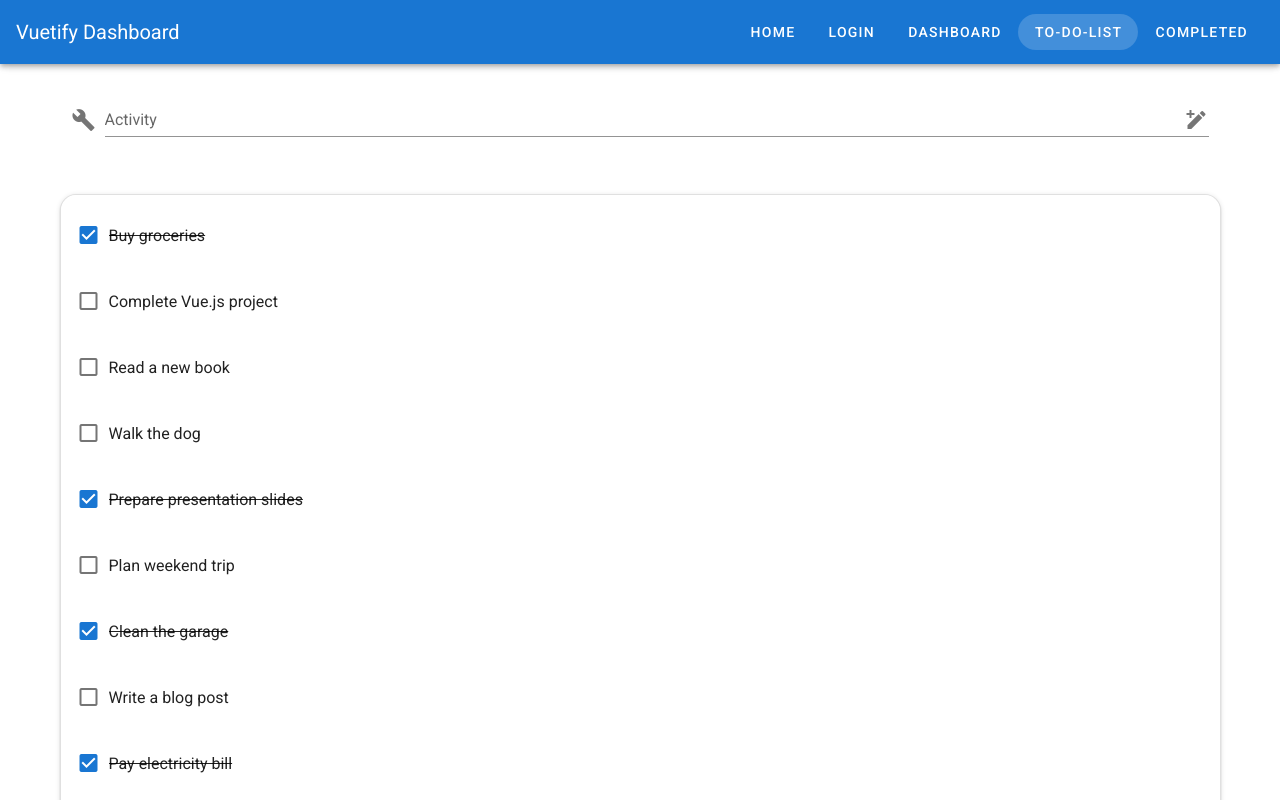
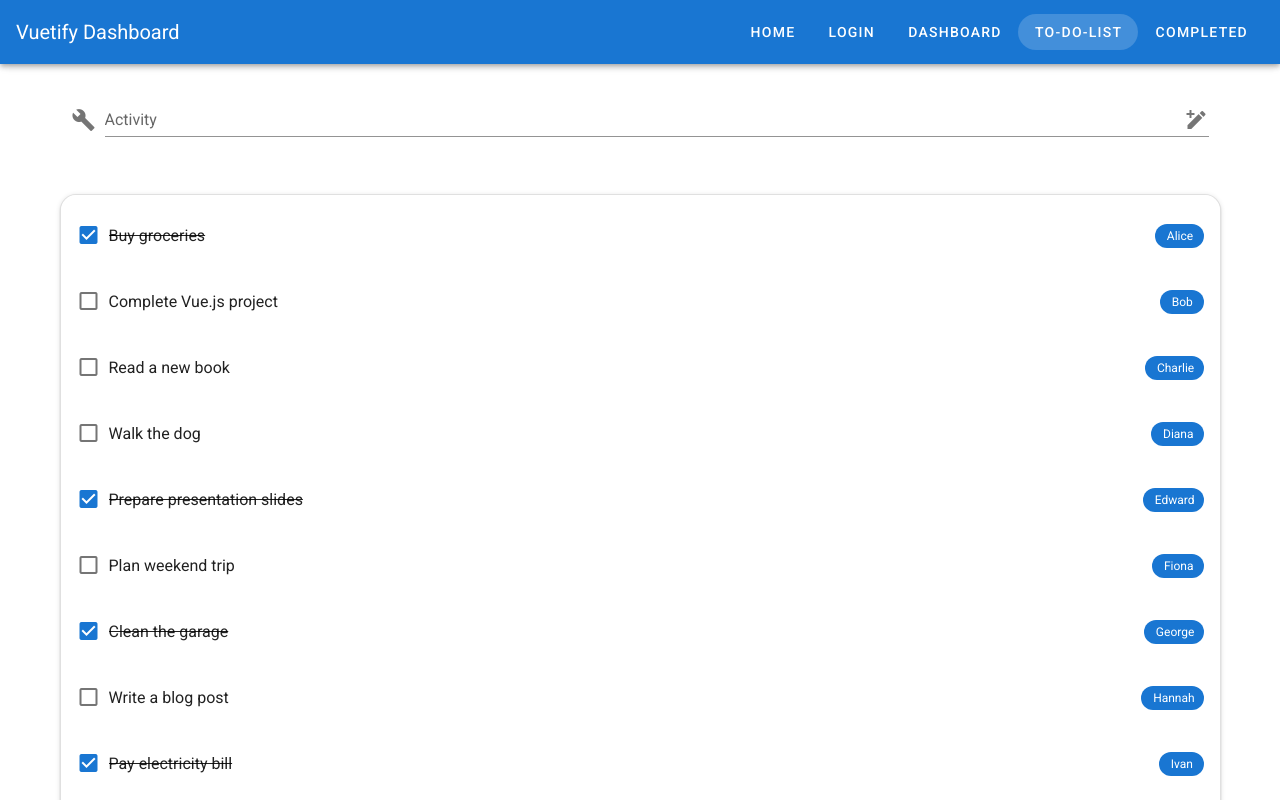
Before and after one commit to casalaspro/hello-world, a Vue app: page /#/todolist in a window 1280 px wide. Shown: the top 800 px of the page. Built offline with nearby package versions, Linux system fonts and the light colour scheme.

Commit message:
ADD - authors chips in list

```diff
--- a/src/components/ActivitiesListComponent.vue
+++ b/src/components/ActivitiesListComponent.vue
@@ -28,11 +28,21 @@
           </v-tooltip>
 
           <v-list-item-content>
+           <div  class="content-wrapper d-flex">
+
             <v-list-item-title
+              class="mr-5"
               :class="item.done ? 'linethrough':''"
-              v-text="item.activity"
-            ></v-list-item-title>
+              v-text="item.activity">
+            </v-list-item-title>
+            <v-chip
+              color="primary"
+              pill
+              small
+            >{{ item.author }}</v-chip>
+           </div>
           </v-list-item-content>
+
           <v-list-item-icon
             v-if="hoveredItemIndex === i"
           >
@@ -145,4 +155,8 @@ export default{
 .linethrough{
   text-decoration: line-through;
 }
+
+.d-flex{
+  display: flex !important;
+}
 </style>
```
